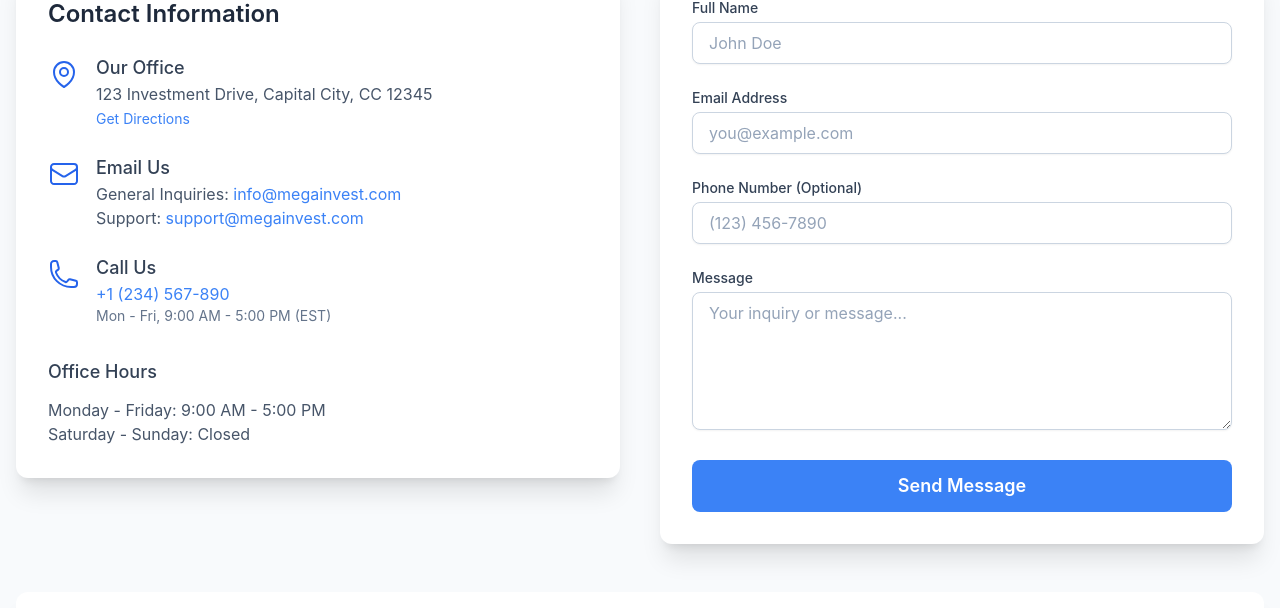
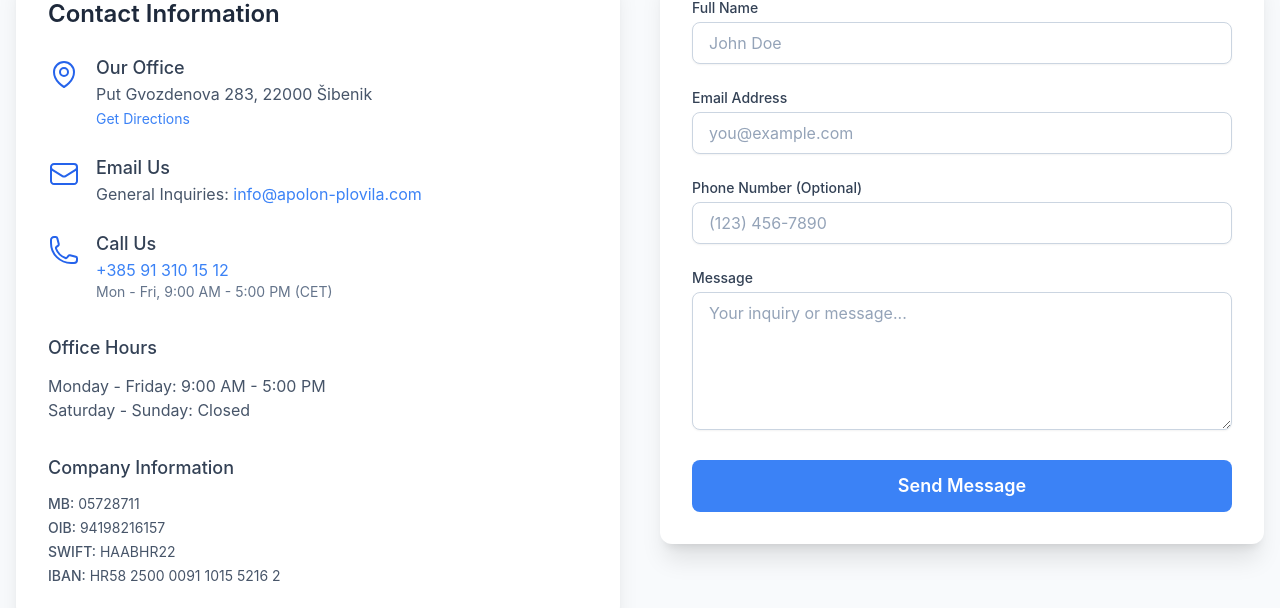
Before and after one commit to Lovre-P/investment-platform-v3, a React (Vite) app: page /#/contact in a window 1280 px wide. Shown: the part 342-950 px from the top of the page. Built offline with nearby package versions, Linux system fonts and the light colour scheme; no server answers.

Commit message:
Contact Form

```diff
--- a/pages/public/ContactPage.tsx
+++ b/pages/public/ContactPage.tsx
@@ -28,9 +28,9 @@
                 <MapPinIcon className="h-8 w-8 text-primary-600 mt-1 mr-4 flex-shrink-0" />
                 <div>
                   <h3 className="text-lg font-medium text-secondary-700">Our Office</h3>
-                  <p className="text-secondary-600">123 Investment Drive, Capital City, CC 12345</p>
+                  <p className="text-secondary-600">Put Gvozdenova 283, 22000 Šibenik</p>
                   <a
-                    href="https://maps.google.com/?q=123+Investment+Drive,+Capital+City"
+                    href="https://maps.google.com/?q=Put+Gvozdenova+283,+22000+Šibenik"
                     target="_blank"
                     rel="noopener noreferrer"
                     className="text-sm text-primary-500 hover:text-primary-700 hover:underline"
@@ -44,10 +44,7 @@
                 <div>
                   <h3 className="text-lg font-medium text-secondary-700">Email Us</h3>
                   <p className="text-secondary-600">
-                    General Inquiries: <a href="mailto:info@megainvest.com" className="text-primary-500 hover:text-primary-700 hover:underline">info@megainvest.com</a>
-                  </p>
-                  <p className="text-secondary-600">
-                    Support: <a href="mailto:support@megainvest.com" className="text-primary-500 hover:text-primary-700 hover:underline">support@megainvest.com</a>
+                    General Inquiries: <a href="mailto:info@apolon-plovila.com" className="text-primary-500 hover:text-primary-700 hover:underline">info@apolon-plovila.com</a>
                   </p>
                 </div>
               </div>
@@ -56,9 +53,9 @@
                 <div>
                   <h3 className="text-lg font-medium text-secondary-700">Call Us</h3>
                   <p className="text-secondary-600">
-                    <a href="tel:+1234567890" className="text-primary-500 hover:text-primary-700 hover:underline">+1 (234) 567-890</a>
+                    <a href="tel:+38591310151" className="text-primary-500 hover:text-primary-700 hover:underline">+385 91 310 15 12</a>
                   </p>
-                  <p className="text-sm text-secondary-500">Mon - Fri, 9:00 AM - 5:00 PM (EST)</p>
+                  <p className="text-sm text-secondary-500">Mon - Fri, 9:00 AM - 5:00 PM (CET)</p>
                 </div>
               </div>
             </div>
@@ -68,6 +65,16 @@
             <h3 className="text-lg font-medium text-secondary-700 mb-3">Office Hours</h3>
             <p className="text-secondary-600">Monday - Friday: 9:00 AM - 5:00 PM</p>
             <p className="text-secondary-600">Saturday - Sunday: Closed</p>
+          </div>
+
+          <div>
+            <h3 className="text-lg font-medium text-secondary-700 mb-3">Company Information</h3>
+            <div className="space-y-1 text-sm text-secondary-600">
+              <p><span className="font-medium">MB:</span> 05728711</p>
+              <p><span className="font-medium">OIB:</span> 94198216157</p>
+              <p><span className="font-medium">SWIFT:</span> HAABHR22</p>
+              <p><span className="font-medium">IBAN:</span> HR58 2500 0091 1015 5216 2</p>
+            </div>
           </div>
         </div>
       </div>
```
